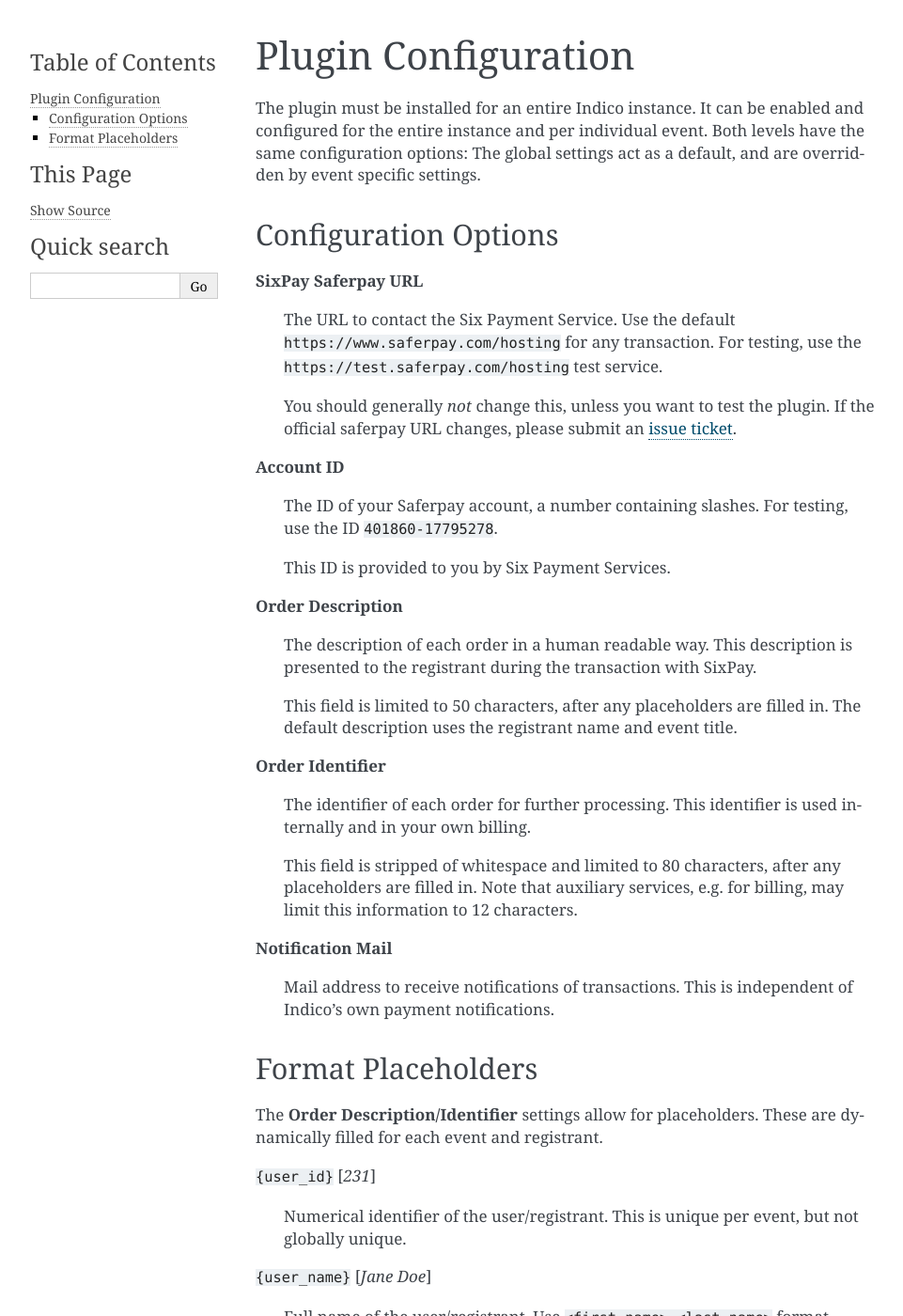
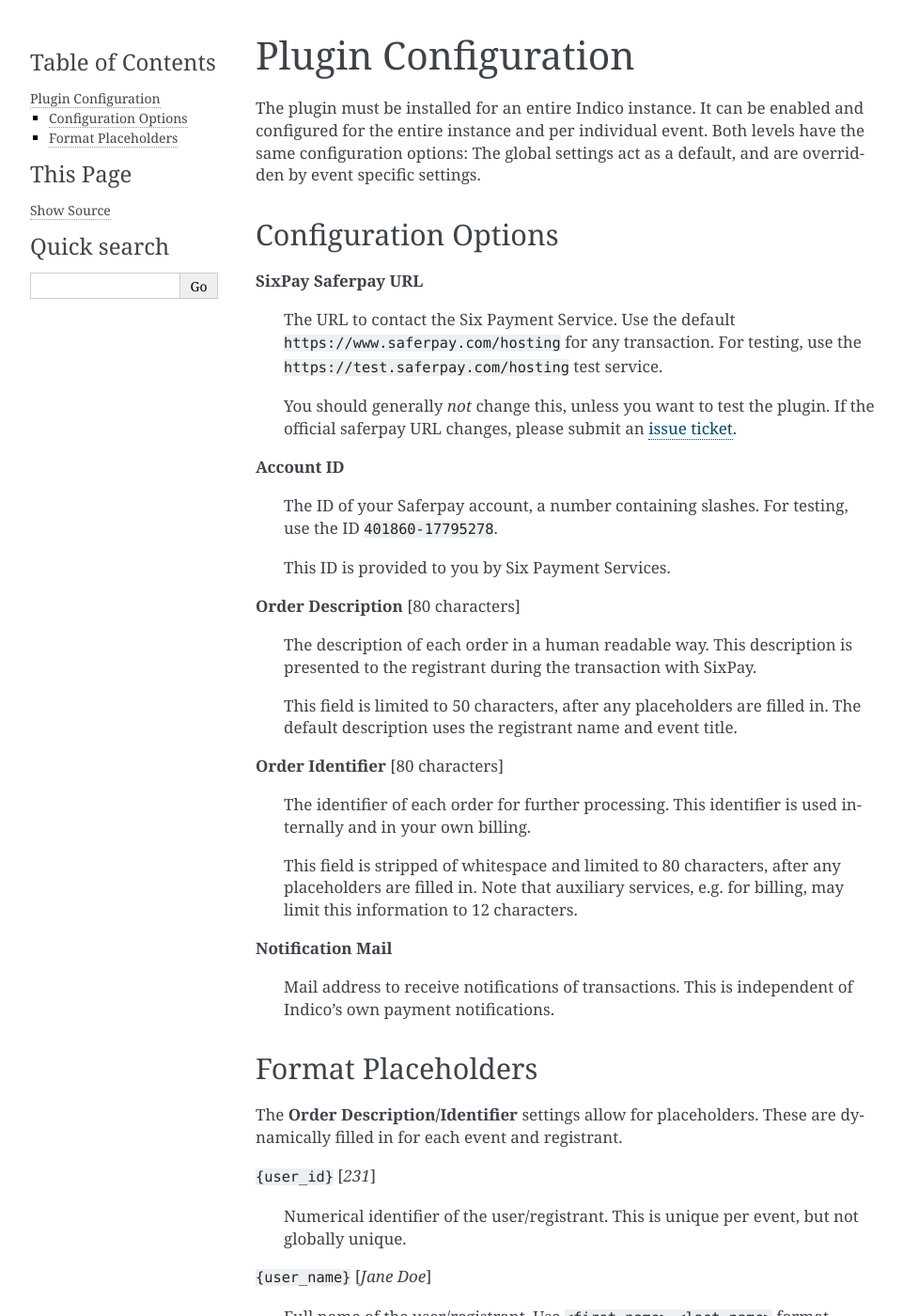
Before and after one commit to maxfischer2781/indico_sixpay, a Sphinx documentation site: the page built from docs/source/configuration.rst, in a window 1280 px wide and 1400 px high. Shown: the whole window at 94% size, without its empty margins (148-1109 px from the left). Built offline with Sphinx 7.4.7, drawn with Linux system fonts in a browser that asks for light colours; formulas are drawn with MathJax 3; pages that are not in the unit, such as notebooks, are missing from menus.

Commit message:
docs cleanup

```diff
--- a/docs/source/configuration.rst
+++ b/docs/source/configuration.rst
@@ -25,7 +25,7 @@
 
   This ID is provided to you by Six Payment Services.
 
-**Order Description**
+**Order Description** [80 characters]
 
   The description of each order in a human readable way.
   This description is presented to the registrant during the transaction with SixPay.
@@ -33,7 +33,7 @@
   This field is limited to 50 characters, after any placeholders are filled in.
   The default description uses the registrant name and event title.
 
-**Order Identifier**
+**Order Identifier** [80 characters]
 
   The identifier of each order for further processing.
   This identifier is used internally and in your own billing.
@@ -50,7 +50,7 @@
 -------------------
 
 The **Order Description/Identifier** settings allow for placeholders.
-These are dynamically filled for each event and registrant.
+These are dynamically filled in for each event and registrant.
 
 ``{user_id}`` [`231`]
 
```
